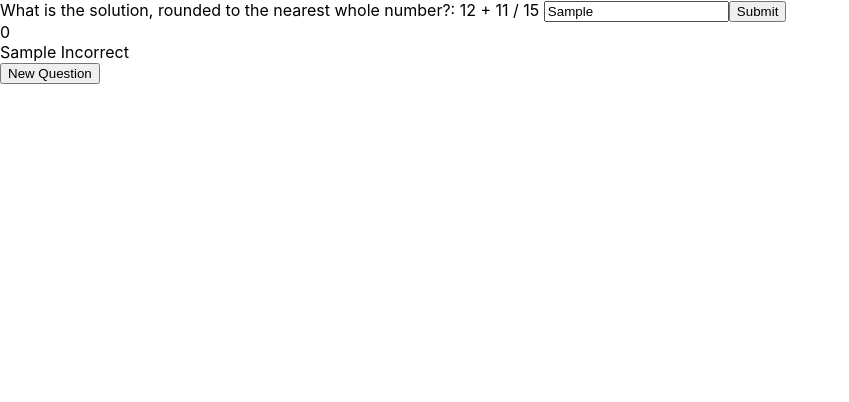
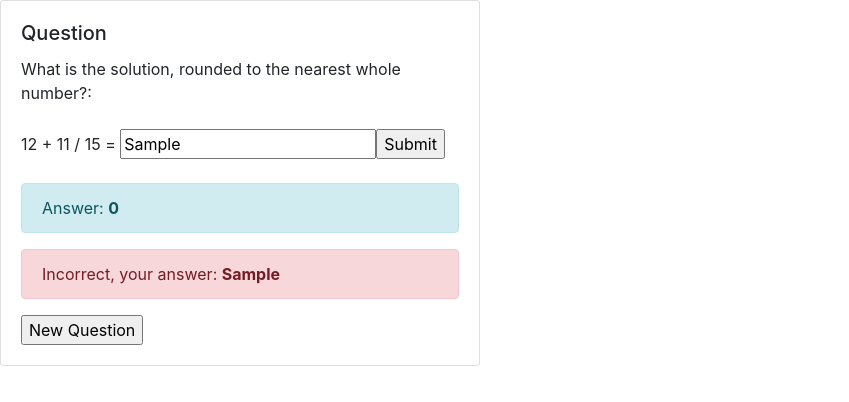
Before and after one commit to ariaBennett/arithmetic-quizzer, a React (Create React App) app: page / in a window 1280 px wide. Both pictures are taken after typing "Sample" into the empty fields and a click on the input "Submit". Shown: the top 402 px of the page, without its empty margins (0-849 px from the left). Built offline with nearby package versions, Linux system fonts and the light colour scheme; what equations would draw is missing.

Commit message:
Add bootstrap and style component.

```diff
--- a/package.json
+++ b/package.json
@@ -6,8 +6,10 @@
     "@testing-library/jest-dom": "^5.14.1",
     "@testing-library/react": "^11.2.7",
     "@testing-library/user-event": "^12.8.3",
+    "bootstrap": "^4.6.0",
     "equations": "^1.3.7",
     "react": "^17.0.2",
+    "react-bootstrap": "^1.6.1",
     "react-dom": "^17.0.2",
     "react-scripts": "4.0.3",
     "web-vitals": "^1.1.2"
--- a/src/components/Question.js
+++ b/src/components/Question.js
@@ -1,5 +1,7 @@
 import { useState } from "react";
 import Equation from "equations"
+
+import Card from 'react-bootstrap/Card';
 
 const question = generateQuestion();
 const solution = generateSolution(question)
@@ -23,34 +25,44 @@ const Question = () => {
     }
 
     return (
-        <div>
+        <Card style={{ width: '30rem' }}>
+            <Card.Body>
+                <Card.Title>
+                    Question
+                </Card.Title>
                 <div>
                     <form onSubmit={handleSubmit}>
-                    <label>
-                        What is the solution, rounded to the nearest whole number?: {question}
+                        What is the solution, rounded to the nearest whole number?:
+                        <br />
+                        <br />
+                        {`${question} = `}
                         <input
                         type="text"
                         value={userSolution}
                         onChange={e => setUserSolution(e.target.value)} />
-                    </label>
                         <input type="submit" value="Submit" />
+                        <br />
+                        <br />
                     </form>
                 </div>
-            <div>{solution}</div>
                 {solutionSubmitted ?
-                <div> { userIsCorrect ?
                     <div>
-                        {userSolution} Correct
+                        <div class="alert alert-info">Answer: <b>{solution}</b></div>
+                        { userIsCorrect ?
+                        <div class="alert alert-success">
+                            Correct!: your answer <b>{userSolution}</b>
                         </div>  :
-                    <div>
-                        {userSolution} Incorrect
+                        <div class="alert alert-danger">
+                            Incorrect, your answer: <b>{userSolution}</b>
                         </div> }
                         <input
                         type="button"
                         value="New Question"
                         onClick={reset}/>
-                </div> : null}
-        </div>
+                    </div> : null
+                }
+            </Card.Body>
+        </Card>
     )
 };
 
--- a/src/index.js
+++ b/src/index.js
@@ -3,6 +3,7 @@ import ReactDOM from 'react-dom';
 import './index.css';
 import App from './App';
 import reportWebVitals from './reportWebVitals';
+import 'bootstrap/dist/css/bootstrap.min.css';
 
 ReactDOM.render(
   <React.StrictMode>
```
Also changed, not shown: 1 other file (tests, documents, lock files or other folders). Lines whose indentation alone changed are shown as unchanged.
